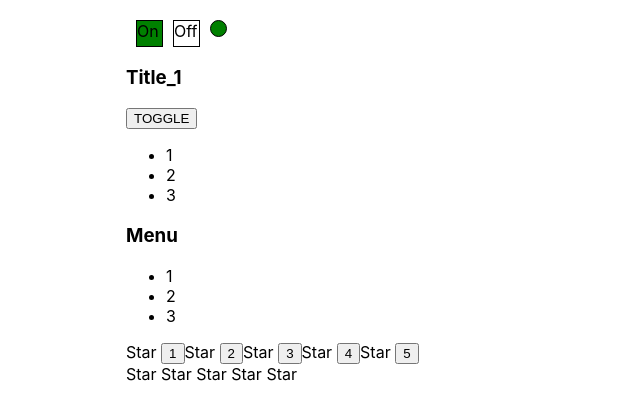
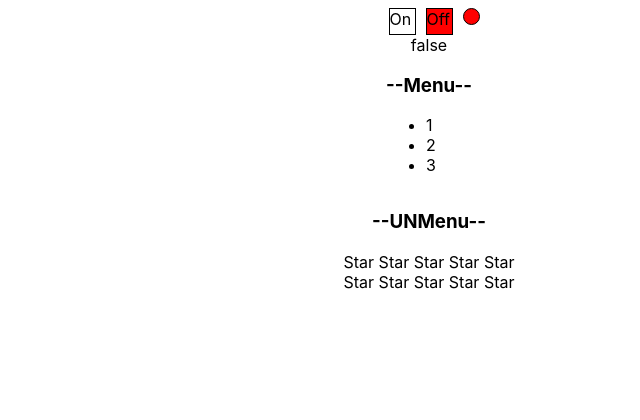
Before and after one commit to Maystrenko-Alex/kabzda-kak-prosto, a React (Create React App) app: page / in a window 1280 px wide. Shown: the top 420 px of the page, without its empty margins (214-854 px from the left). Built offline with nearby package versions, Linux system fonts and the light colour scheme.

Commit message:
"kabzda 08 09 callBacks"
add controlled and uncontrolled components, used callBacks

```diff
--- a/src/App.css
+++ b/src/App.css
@@ -1,4 +1,6 @@
 .App {
-  width: 600px;
-  margin: 20px auto;
+  display: flex;
+  flex-direction: column;
+
+  align-items: center;
 }
--- a/src/App.tsx
+++ b/src/App.tsx
@@ -1,21 +1,26 @@
-import React from 'react';
+import React, { useState } from 'react';
 import './App.css';
 import { Accordion } from './components/Accordion/Accordion';
-import { UncontrolledAccrodion } from './components/Accordion/UncontrolledAccordion';
+import { UncontrolledAccrodion } from './components/UncontrolledAccordion/UncontrolledAccordion';
 import { OnOff } from './components/OnOff/OnOff';
-
-import { Rating } from './components/Rating/Rating';
+import { Rating, RatingType } from './components/Rating/Rating';
+import { UncontrolledOnOff } from './components/UncontrolledOnOff/UncontrolledOnOff';
 import { UncontrolledRating } from './components/UncontrolledRating/UncontrolledRating';
 
 const App = () => {
+  const [on, setOn] = useState<boolean>(false);
+  const [collapsed, setCollapsed] = useState<boolean>(false)
+  const [value, setValue] = useState<RatingType>(0);
   return (
     <div className='App'>
-      <OnOff />
+      {/* <OnOff  on={on} callBack={setOn} />  */}
+      <UncontrolledOnOff callBack={setOn}/>
+      {on.toString()}
+      <Accordion title={'Menu'} collapsed={collapsed} callBack={setCollapsed}/>
+      <UncontrolledAccrodion title={'UNMenu'} />
+      <Rating value={value} callBack={setValue}/>
+      <UncontrolledRating />
 
-      <UncontrolledAccrodion title={'Title_1'} />
-      <Accordion title={'Menu'} collapsed={false} />
-      <UncontrolledRating />
-      <Rating value={0} />
     </div>
   );
 }
--- a/src/components/Accordion/Accordion.tsx
+++ b/src/components/Accordion/Accordion.tsx
@@ -1,26 +1,29 @@
-export type AccordionPropsType = {
+type AccordionPropsType = {
   title: string
-  collapsed: true | false
+  collapsed: boolean
+  callBack: (collapsed: boolean) => void
 }
 
-type AccordionTitlePropsType = {
-  titleValue: string
-}
-export function Accordion(props: AccordionPropsType) {
+export const Accordion = (props: AccordionPropsType) => {
+  const switchCollapsed = () => props.callBack(!props.collapsed)
   return (
     <div>
-      <AccordionTitle titleValue={props.title} />
-      { !props.collapsed && <AccordionBody />}
+      <AccordionTitle title={props.title} callBack={switchCollapsed} />
+      {!props.collapsed && <AccordionBody />}
     </div>
   );
 }
 
-export function AccordionTitle(props: AccordionTitlePropsType) {
-  debugger
-  return <h3>{props.titleValue}</h3>
+type AccordionTitlePropsType = {
+  title: string
+  callBack: () => void
 }
 
-export function AccordionBody() {
+const AccordionTitle = (props: AccordionTitlePropsType) => {
+  return <h3 onClick={props.callBack}>--{props.title}--</h3>
+}
+
+const AccordionBody = () => {
   return (
     <ul>
       <li>1</li>
--- a/src/components/Accordion/UncontrolledAccordion.tsx
+++ /dev/null
@@ -1,27 +0,0 @@
-import React, { useState } from "react";
-import {AccordionTitle, AccordionBody } from './Accordion'
-
-export type AccordionPropsType = {
-  title: string
-  // collapsed: true | false
-
-}
-
-// type AccordionTitlePropsType = {
-//   titleValue: string
-// }
-
-export const UncontrolledAccrodion = (props: AccordionPropsType) => {
-
-  const [collapsed, setCollapsed] = useState(false);
-
-  let status = collapsed;
-  console.log('status:', status);
-  return (
-    <div>
-      <AccordionTitle titleValue={props.title} />
-      <button onClick={()=>setCollapsed(!status)}>TOGGLE</button>
-      { !status && <AccordionBody />}
-    </div>
-  );
-}
--- /dev/null
+++ b/src/components/OnOff/OnOff.module.css
@@ -0,0 +1,3 @@
+.wrapper {
+
+}
--- a/src/components/OnOff/OnOff.tsx
+++ b/src/components/OnOff/OnOff.tsx
@@ -1,13 +1,14 @@
-import { useState } from "react";
+import s from './OnOff.module.css';
+
 type PropsType = {
-
+  on: boolean
+  callBack: (on: boolean) => void
 }
-
 
 export const OnOff = (props: PropsType) => {
 
-  const [on, setOn] = useState<true | false>(true);
-  console.log("on:", on);
+  const switchOn = ()=>props.callBack(true);
+  const switchOff = ()=>props.callBack(false);
 
   const onStyle = {
     width: "25px",
@@ -15,7 +16,7 @@ export const OnOff = (props: PropsType) => {
     border: "1px solid black",
     display: "inline-block",
     marginLeft: "10px",
-    backgroundColor: on ? "green" : "white"
+    backgroundColor: props.on ? "green" : "white"
   };
   const offStyle = {
     width: "25px",
@@ -23,7 +24,7 @@ export const OnOff = (props: PropsType) => {
     border: "1px solid black",
     display: "inline-block",
     marginLeft: "10px",
-    backgroundColor: on ? "white" : "red"
+    backgroundColor: props.on ? "white" : "red"
   };
   const indicatorStyle = {
     width: "15px",
@@ -32,12 +33,12 @@ export const OnOff = (props: PropsType) => {
     border: "1px solid black",
     display: "inline-block",
     marginLeft: "10px",
-    backgroundColor: on ? "green" : "red"
+    backgroundColor: props.on ? "green" : "red"
   };
   return (
-    <div>
-      <div onClick={()=>setOn(true)} style={onStyle}>On</div>
-      <div onClick={()=>setOn(false)} style={offStyle}>Off</div>
+    <div className={s.wrapper}>
+      <div onClick={switchOn} style={onStyle}>On</div>
+      <div onClick={switchOff} style={offStyle}>Off</div>
       <div onClick={()=>alert("push on Button")} style={indicatorStyle}></div>
     </div>
   );
--- a/src/components/Rating/Rating.tsx
+++ b/src/components/Rating/Rating.tsx
@@ -1,29 +1,28 @@
+export type RatingType = 0 | 1 | 2 | 3 | 4 | 5;
+
 type RatingPropsType = {
-  value: 0 | 1 | 2 | 3 | 4 | 5
+  value: RatingType
+  callBack: (value: 0 | 1 | 2 | 3 | 4 | 5) => void
 }
 
-export function Rating(props: RatingPropsType) {
+export const Rating = (props: RatingPropsType) => {
+
   return (
     <div>
-      <Star selected={props.value > 0} />
-      <Star selected={props.value > 1} />
-      <Star selected={props.value > 2} />
-      <Star selected={props.value > 3} />
-      <Star selected={props.value > 4} />
+      <Star selected={props.value > 0} callBack={() => props.callBack(1)} />
+      <Star selected={props.value > 1} callBack={() => props.callBack(2)} />
+      <Star selected={props.value > 2} callBack={() => props.callBack(3)} />
+      <Star selected={props.value > 3} callBack={() => props.callBack(4)} />
+      <Star selected={props.value > 4} callBack={() => props.callBack(5)} />
     </div>
   );
 }
 
 type StarPropsType = {
   selected: boolean
+  callBack: () => void
 }
 
 function Star(props: StarPropsType) {
-  return props.selected ? <span><b>Star </b></span> : <span>Star </span>
+  return <span onClick={props.callBack}> {props.selected ? <b>Star </b> : 'Star '} </span>
 }
-
-  // if (props.selected === true) {
-  //   return <span><b>Star </b></span>
-  // } else {
-  //   return <span>Star </span>
-  // }
--- /dev/null
+++ b/src/components/UncontrolledAccordion/UncontrolledAccordion.tsx
@@ -0,0 +1,36 @@
+import React, { useState } from "react";
+
+export type UncontrolledAccordionPropsType = {
+  title: string
+}
+
+export const UncontrolledAccrodion = (props: UncontrolledAccordionPropsType) => {
+
+  const [collapsed, setCollapsed] = useState(true);
+
+  return (
+    <div>
+      <AccordionTitle title={props.title} callBack={() => setCollapsed(!collapsed)} />
+      {!collapsed && <AccordionBody />}
+    </div>
+  );
+}
+
+type AccordionTitlePropsType = {
+  title: string
+  callBack: () => void
+}
+
+function AccordionTitle(props: AccordionTitlePropsType) {
+  return <h3 onClick={props.callBack}>--{props.title}--</h3>
+}
+
+function AccordionBody() {
+  return (
+    <ul>
+      <li>1</li>
+      <li>2</li>
+      <li>3</li>
+    </ul>
+  );
+}
--- a/src/components/UncontrolledOnOff/UncontrolledOnOff.tsx
+++ b/src/components/UncontrolledOnOff/UncontrolledOnOff.tsx
@@ -1,21 +1,20 @@
 import { useState } from "react";
 
 type UncontrolledOnOffPropsType = {
-  callBack: (uncOn: boolean) => void
+  callBack: (on: boolean) => void
 }
 
 export const UncontrolledOnOff = (props: UncontrolledOnOffPropsType) => {
 
-  const [on, setOn] = useState<true | false>(true);
-  const setOnClick = () => {
-    setOn(true);
-    props.callBack(true);
+  const [on, setOn] = useState<boolean>(false);
+  const switchOn = () => {
+    setOn(true)
+    props.callBack(true)
   }
-  const setOffClick = () => {
-    setOn(false);
-    props.callBack(false);
+  const switchOff = () => {
+    setOn(false)
+    props.callBack(false)
   }
-
 
   const onStyle = {
     width: "25px",
@@ -44,8 +43,8 @@ export const UncontrolledOnOff = (props: UncontrolledOnOffPropsType) => {
   };
   return (
     <div>
-      <div onClick={setOnClick} style={onStyle}>On</div>
-      <div onClick={setOffClick} style={offStyle}>Off</div>
+      <div onClick={switchOn} style={onStyle}>On</div>
+      <div onClick={switchOff} style={offStyle}>Off</div>
       <div onClick={() => alert("push on Button")} style={indicatorStyle}></div>
     </div>
   );
--- a/src/components/UncontrolledRating/UncontrolledRating.tsx
+++ b/src/components/UncontrolledRating/UncontrolledRating.tsx
@@ -1,27 +1,28 @@
 import { useState } from "react";
+import { RatingType } from "../Rating/Rating";
 
 type UncontrolledRatingPropsType = {
 
 }
 
-export function UncontrolledRating(props: UncontrolledRatingPropsType) {
-
-  let [value, setValue] = useState(0)
+export const UncontrolledRating = (props: UncontrolledRatingPropsType) => {
+  let [value, setValue] = useState<RatingType>(0)
   return (
     <div>
-      <Star selected={value > 0} /><button onClick={()=> setValue(1)}>1</button>
-      <Star selected={value > 1} /><button onClick={()=> setValue(2)}>2</button>
-      <Star selected={value > 2} /><button onClick={()=> setValue(3)}>3</button>
-      <Star selected={value > 3} /><button onClick={()=> setValue(4)}>4</button>
-      <Star selected={value > 4} /><button onClick={()=> setValue(5)}>5</button>
+      <Star selected={value > 0} callBack={() => setValue(1)} />
+      <Star selected={value > 1} callBack={() => setValue(2)} />
+      <Star selected={value > 2} callBack={() => setValue(3)} />
+      <Star selected={value > 3} callBack={() => setValue(4)} />
+      <Star selected={value > 4} callBack={() => setValue(5)} />
     </div>
   );
 }
 
 type StarPropsType = {
   selected: boolean
+  callBack: () => void
 }
 
 function Star(props: StarPropsType) {
-  return props.selected ? <span><b>Star </b></span> : <span>Star </span>
+  return <span onClick={props.callBack}> {props.selected ? <b>Star </b> : 'Star '}</span>
 }
--- a/src/index.css
+++ b/src/index.css
@@ -1,5 +1,6 @@
 body {
-  margin: 0;
+  width: 1270px;
+
   font-family: -apple-system, BlinkMacSystemFont, 'Segoe UI', 'Roboto', 'Oxygen',
     'Ubuntu', 'Cantarell', 'Fira Sans', 'Droid Sans', 'Helvetica Neue',
     sans-serif;
```
Also changed, not shown: src/components/123/123.tsx (deleted, +0 -7 lines).
